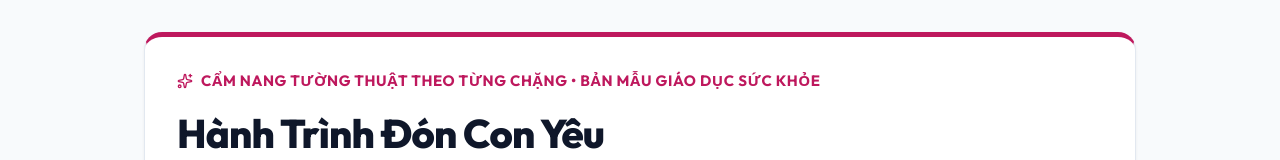
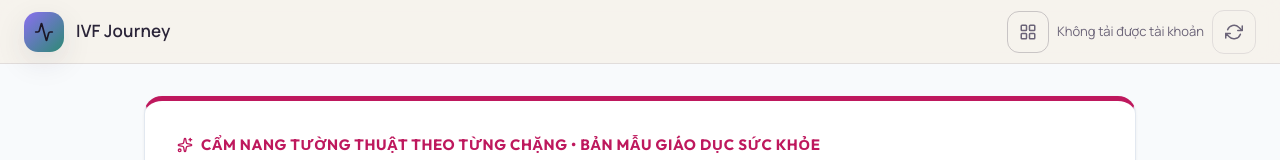
Before and after one commit to dungnv05/ivf-journey, a React (Vite) app: page / in a window 1280 px wide. Shown: the top 160 px of the page. Built offline with nearby package versions, Linux system fonts and the light colour scheme; no server answers.

Commit message:
feat(header): add shared <yun-header> (match www) above the app

```diff
--- a/index.html
+++ b/index.html
@@ -1,13 +1,23 @@
 <!doctype html>
-<html lang="en">
+<html lang="vi">
   <head>
     <meta charset="UTF-8" />
     <link rel="icon" type="image/svg+xml" href="/favicon.svg" />
     <meta name="viewport" content="width=device-width, initial-scale=1.0" />
     <title>Hành Trình IVF</title>
+    <script type="module" src="/vendor/yun-header.js"></script>
   </head>
   <body>
-    <div id="root"></div>
+    <yun-header app="ivf" auth-base="https://www.yundev.space" skip-target="#root">
+      <a slot="brand" class="brand" href="/" aria-label="IVF Journey - trang chủ">
+        <span class="brand-icon"><svg xmlns="http://www.w3.org/2000/svg" width="24" height="24" viewBox="0 0 24 24" fill="none" stroke="currentColor" stroke-width="2" stroke-linecap="round" stroke-linejoin="round" aria-hidden="true"><path d="M22 12h-2.48a2 2 0 0 0-1.93 1.46l-2.35 8.36a.25.25 0 0 1-.48 0L9.24 2.18a.25.25 0 0 0-.48 0l-2.35 8.36A2 2 0 0 1 4.49 12H2"/></svg></span>
+        <span class="brand-name">IVF Journey</span>
+      </a>
+      <div slot="actions" class="social-links">
+        <a class="social-btn" href="https://www.yundev.space" title="Về YunDev.space" aria-label="Về YunDev.space"><svg xmlns="http://www.w3.org/2000/svg" width="18" height="18" viewBox="0 0 24 24" fill="none" stroke="currentColor" stroke-width="2" stroke-linecap="round" stroke-linejoin="round" aria-hidden="true"><rect width="7" height="7" x="3" y="3" rx="1"/><rect width="7" height="7" x="14" y="3" rx="1"/><rect width="7" height="7" x="14" y="14" rx="1"/><rect width="7" height="7" x="3" y="14" rx="1"/></svg></a>
+      </div>
+    </yun-header>
+    <div id="root" tabindex="-1"></div>
     <script type="module" src="/src/main.jsx"></script>
   </body>
 </html>
--- a/src/main.jsx
+++ b/src/main.jsx
@@ -5,7 +5,12 @@ import '@fontsource/outfit/400.css'
 import '@fontsource/outfit/600.css'
 import '@fontsource/outfit/700.css'
 import '@fontsource/outfit/800.css'
+import '@fontsource/manrope/400.css'
+import '@fontsource/manrope/500.css'
+import '@fontsource/manrope/600.css'
+import '@fontsource/manrope/700.css'
 import './index.css'
+import './yun-header.css'
 import App from './App.jsx'
 
 createRoot(document.getElementById('root')).render(
--- /dev/null
+++ b/src/yun-header.css
@@ -0,0 +1,12 @@
+yun-header{--yh-bg:color-mix(in srgb,#f6f1ea 84%,transparent);--yh-surface:#fff;--yh-ink:#2a2438;--yh-muted:#6b6478;--yh-primary:#a78bfa;--yh-on-primary:#1b1526;--yh-focus:#8b6ff0;--yh-border:#29203a1a;--yh-font:"Manrope",system-ui,-apple-system,"Segoe UI",sans-serif;--yh-radius:12px}
+yun-header .brand{display:flex;align-items:center;gap:12px;min-width:0;text-decoration:none}
+yun-header .brand-icon{display:flex;align-items:center;justify-content:center;flex-shrink:0;width:40px;height:40px;border-radius:14px;background:linear-gradient(135deg,#8b6ff0,#2d8a74);color:#1b1526;box-shadow:0 10px 30px #29203a1a}
+yun-header .brand-icon svg{width:20px;height:20px}
+yun-header .brand-name{font-family:var(--yh-font);font-size:1.0625rem;font-weight:600;letter-spacing:.01em;color:var(--yh-ink)}
+yun-header .social-links{display:flex;align-items:center;gap:12px}
+yun-header .social-btn{display:inline-flex;align-items:center;justify-content:center;flex-shrink:0;width:42px;height:42px;padding:0;border-radius:12px;border:1px solid #29203a38;background:transparent;color:var(--yh-muted);text-decoration:none}
+yun-header .social-btn:hover{background:#f7f4fa;color:var(--yh-ink)}
+yun-header .social-btn svg{width:18px;height:18px}
+yun-header:not(:defined){display:block;height:64px}
+@media (max-width:640px){yun-header:not(:defined){height:56px}}
+#root:focus{outline:none}
```
